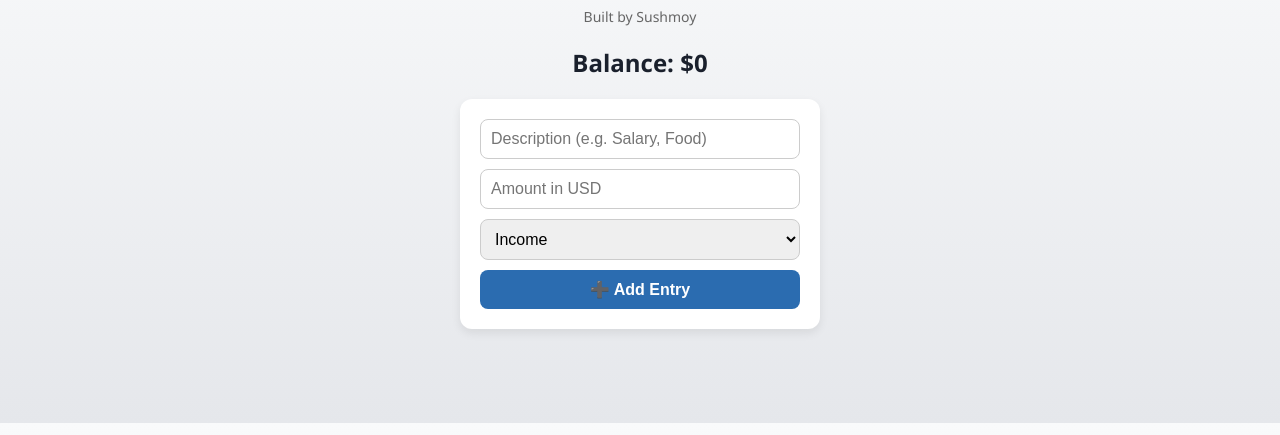
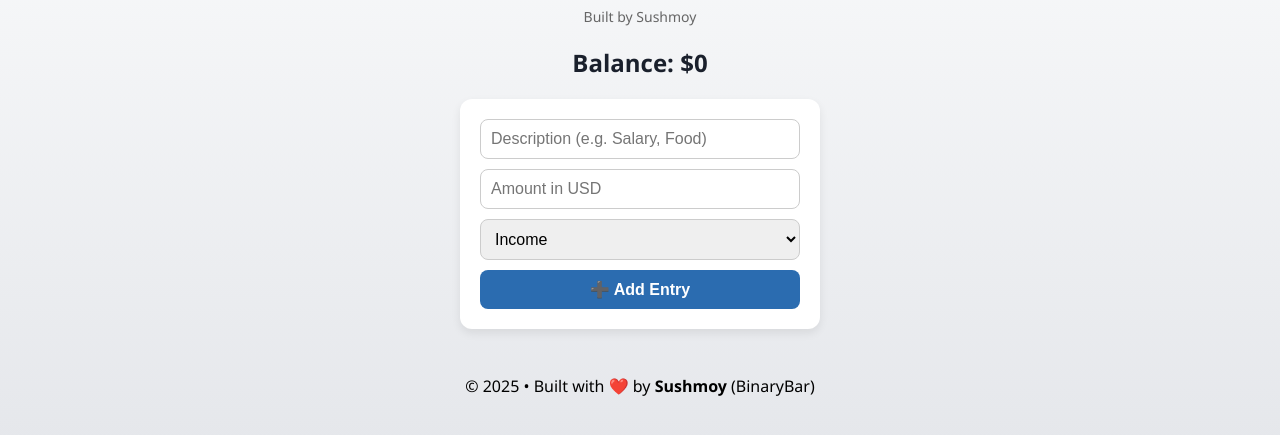
Before and after one commit to BinaryBar/expense-tracker, a plain HTML site: page index.html in a window 1280 px wide. Shown: the part 115-550 px from the top of the page. Drawn offline with Linux system fonts and the light colour scheme.

Commit message:
Update index.html

```diff
--- a/index.html
+++ b/index.html
@@ -159,5 +159,9 @@
     });
   </script>
 
+   <footer class="footer">
+    © 2025 • Built with ❤️ by <strong>Sushmoy</strong> (BinaryBar)
+  </footer>
+
 </body>
 </html>
```
